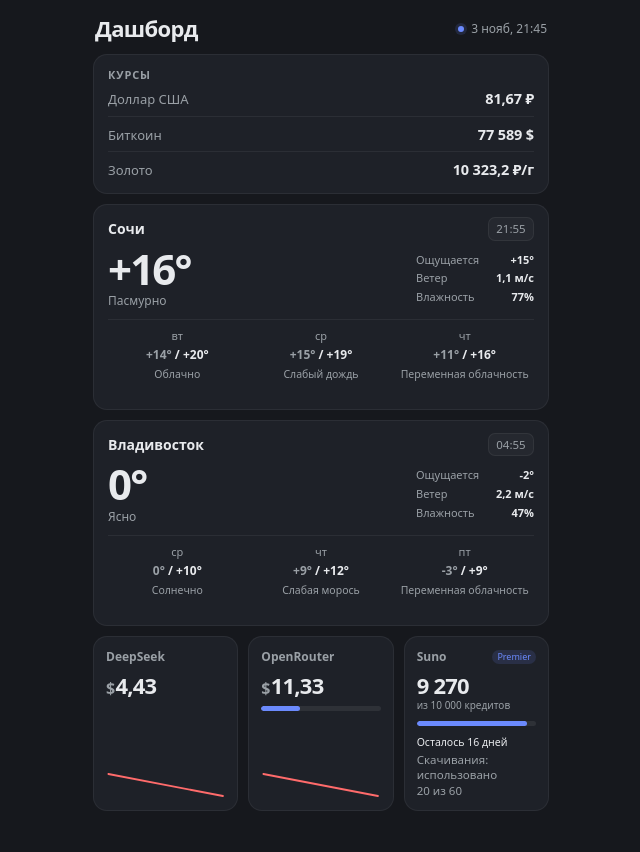
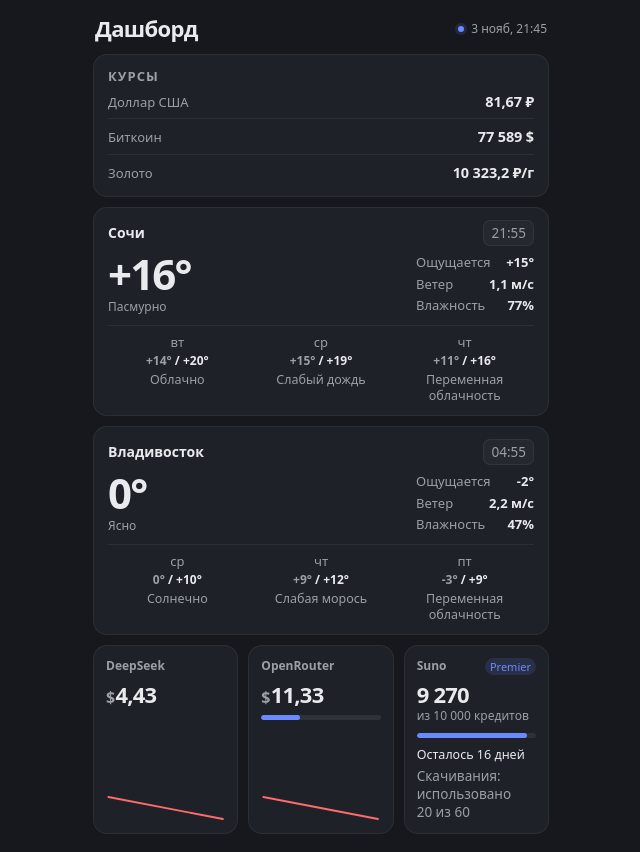
Before and after one commit to alexzas1972-svg/mini-dash, a plain HTML site: page index.html in a window 1280 px wide. Shown: the whole page, without its empty margins (319-959 px from the left). Before the commit the page ends 829 px from the top, so only its background shows below. Drawn offline with Linux system fonts and the light colour scheme.

Commit message:
Крупнее все мелкие подписи: заголовки, часы, метео, балансы
Co-Authored-By: Claude Code <noreply@anthropic.com>

```diff
--- a/index.html
+++ b/index.html
@@ -110,7 +110,7 @@
       border-radius: 8px;
       background: rgba(255, 191, 105, 0.08);
       color: var(--warm);
-      font-size: 11.5px;
+      font-size: 13.5px;
     }
 
     .card {
@@ -124,7 +124,7 @@
     .card-title {
       margin: 0 0 5px;
       color: var(--muted);
-      font-size: 11px;
+      font-size: 13px;
       font-weight: 600;
       letter-spacing: 0.08em;
       text-transform: uppercase;
@@ -196,7 +196,7 @@
       border-radius: 7px;
       background: rgba(255, 255, 255, 0.035);
       color: var(--muted);
-      font-size: 11.5px;
+      font-size: 13.5px;
       line-height: 1.5;
       text-align: center;
     }
@@ -241,7 +241,7 @@
       align-items: baseline;
       justify-content: space-between;
       gap: 10px;
-      font-size: 11px;
+      font-size: 13px;
       line-height: 1.35;
     }
 
@@ -276,7 +276,7 @@
 
     .day-name {
       color: var(--muted);
-      font-size: 11px;
+      font-size: 13px;
       line-height: 16px;
       text-transform: lowercase;
     }
@@ -298,7 +298,7 @@
       height: 32px;
       overflow: hidden;
       color: var(--muted);
-      font-size: 10.5px;
+      font-size: 12.5px;
       line-height: 16px;
       text-align: center;
       -webkit-box-orient: vertical;
@@ -352,7 +352,7 @@
       border-radius: 999px;
       background: var(--accent-soft);
       color: var(--accent);
-      font-size: 9px;
+      font-size: 11px;
       line-height: 1.4;
     }
 
@@ -374,7 +374,7 @@
     .balance-sub {
       margin-top: 2px;
       color: var(--muted);
-      font-size: 10px;
+      font-size: 12px;
       line-height: 1.3;
     }
 
@@ -395,14 +395,14 @@
 
     .renewal {
       margin-top: 9px;
-      font-size: 10.5px;
+      font-size: 12.5px;
       line-height: 1.35;
     }
 
     .downloads {
       margin-top: 3px;
       color: var(--muted);
-      font-size: 11.5px;
+      font-size: 13.5px;
       line-height: 1.35;
       text-wrap: balance;
     }
@@ -436,7 +436,7 @@
     }
 
     .sparkline-empty {
-      font-size: 11px;
+      font-size: 13px;
       line-height: 1;
     }
 
```
